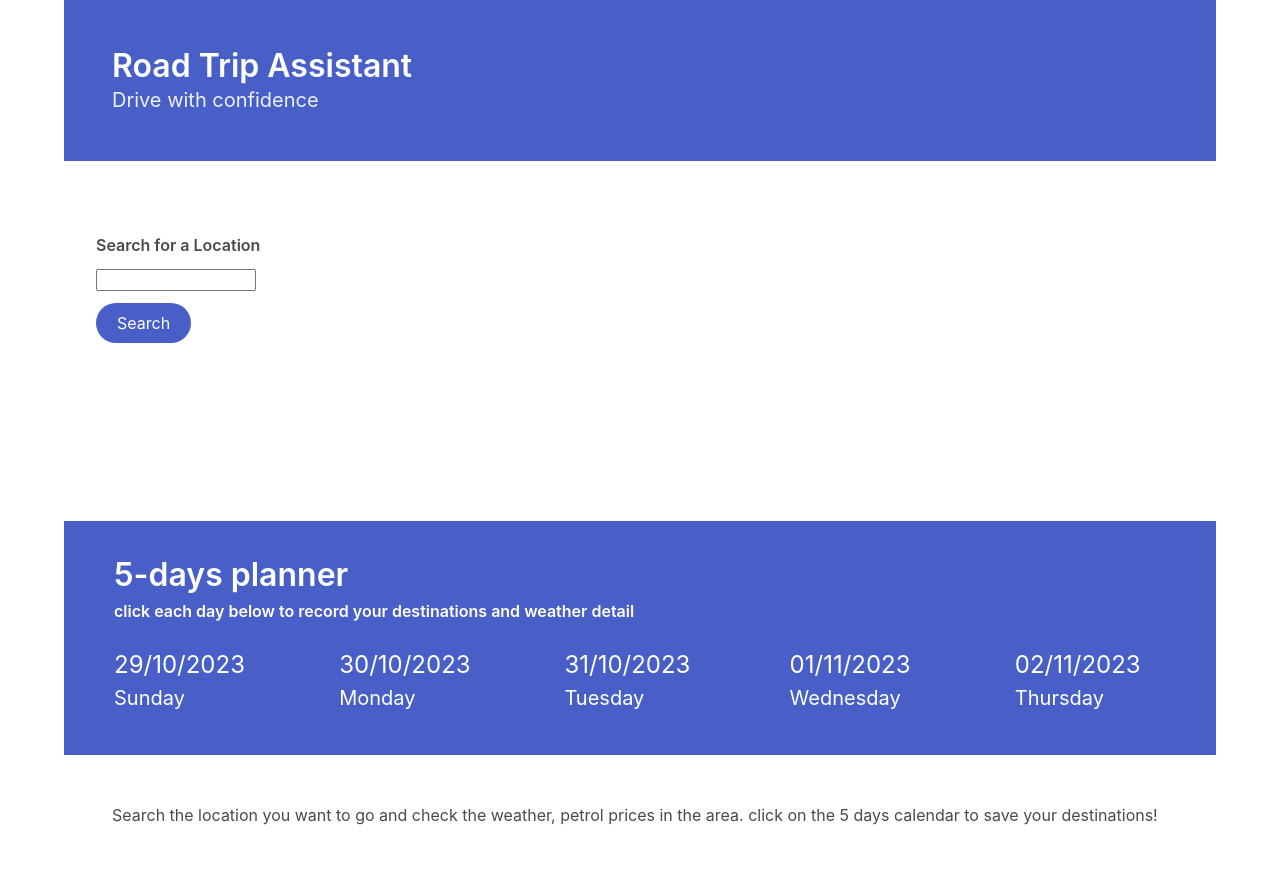
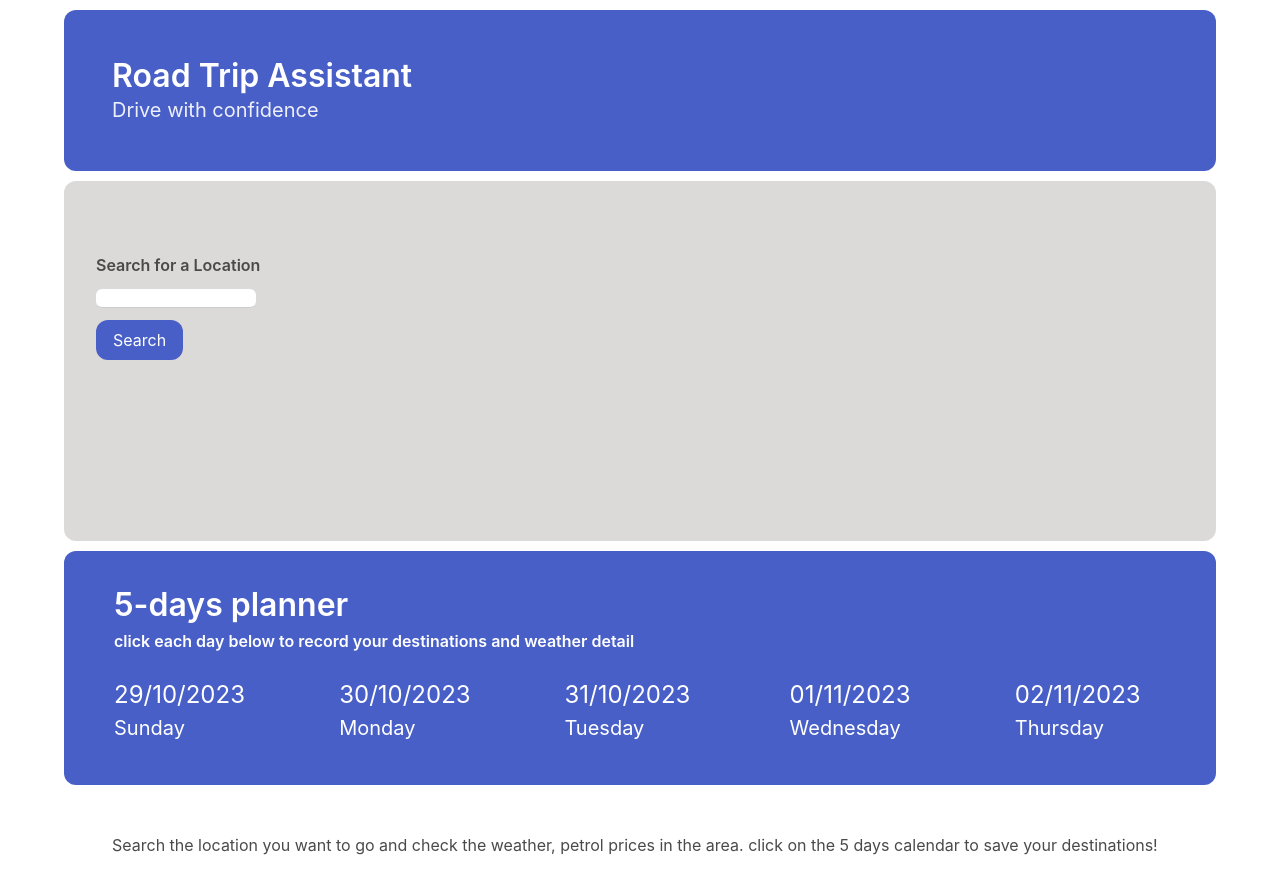
Before and after one commit to mkdkck/roadTripAssistant, a plain HTML site: page index.html in a window 1280 px wide. Drawn offline with nearby package versions, Linux system fonts and the light colour scheme; some packages are replaced by stand-ins of ours.

Commit message:
new rounded style

```diff
--- a/assets/css/style.css
+++ b/assets/css/style.css
@@ -1,16 +1,29 @@
 #map {
     height: 45vh;
-
+    border-top-right-radius: 12px;
+    border-bottom-right-radius: 12px;
     }
 
 .container-middle{
     display: flex;
+    border-radius: 12px;
+    margin-top: 10px;
+    background-color:rgb(220, 217, 217);
 }
 
 section.hero{
     padding-left: 50px;
     padding-top: 30px;
     padding-bottom: 30px;
+}
+
+.button{
+    border-radius: 12px;
+}
+
+.hero {
+    border-radius: 12px;
+    margin-top: 10px;
 }
 
 .search_bar{
@@ -21,6 +34,10 @@ section.hero{
 
 #location{
     width:160px;
+    border-radius: 6px;
+    border: none;
+    outline: none;
+    border-bottom: 1px solid #ccc;
 }
 
 #input_label{
--- a/index.html
+++ b/index.html
@@ -33,7 +33,7 @@
                         <input class="is-full" id="location">
                     </div>
 
-                    <button class="button is-link is-rounded mt-3 is-size-6" type="submit" id="">Search</button>
+                    <button class="button is-link mt-3 is-size-6" type="submit" id="">Search</button>
                 </form>
                 <!-- need a popup menu to show weather, gas price of the location -->
                 <div id="searchResults">
```
